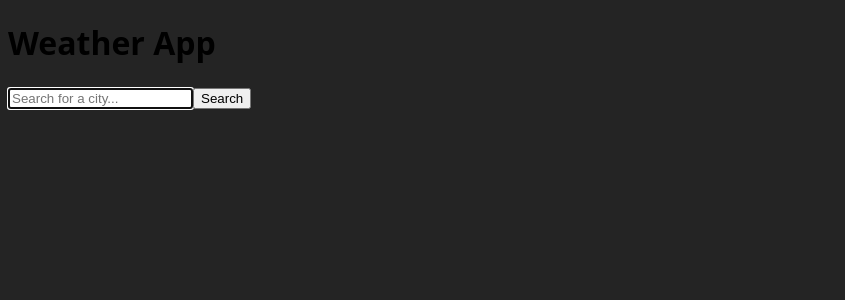
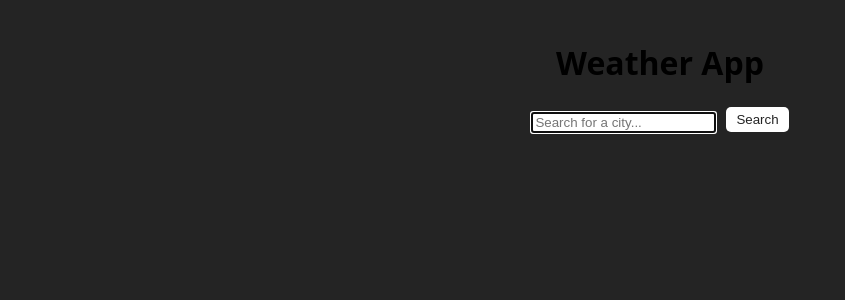
Before and after one commit to davislarson/weatherApp, a Vue app: page / in a window 1280 px wide. Shown: the top 300 px of the page, without its empty margins (0-845 px from the left). Built offline with nearby package versions, Linux system fonts and the light colour scheme.

Commit message:
change between F and C systems of temp measurement

```diff
--- a/src/App.vue
+++ b/src/App.vue
@@ -1,62 +1,63 @@
 <script setup>
-import Today from './components/Today.vue'
-import Search from './components/Search.vue'
-import Hourly from './components/Hourly.vue'
-import Forecast from './components/Forecast.vue'
-import { getTodaysWeather, getForecast } from './api/weatherAPI.js'
-import { onMounted, ref } from 'vue'
+import Today from "./components/Today.vue";
+import Search from "./components/Search.vue";
+import Hourly from "./components/Hourly.vue";
+import Forecast from "./components/Forecast.vue";
+import { getTodaysWeather, getForecast } from "./api/weatherAPI.js";
+import { onMounted, ref } from "vue";
 
-const city = ref('')
-const todaysWeather = ref(null)
-const forecastWeather = ref(null)
-const hourlyForecast = ref([])
-const errorMessage = ref('')
+const city = ref("");
+const todaysWeather = ref(null);
+const forecastWeather = ref(null);
+const hourlyForecast = ref([]);
+const errorMessage = ref("");
+const system = ref("f");
+
+function changeSystem(desiredSystem) {
+	system.value = desiredSystem;
+}
 
 onMounted(async () => {
-  const searchedCity = sessionStorage.getItem('searchedCity')
+	const searchedCity = sessionStorage.getItem("searchedCity");
 	if (searchedCity) {
-    city.value = searchedCity
-    await callAPIs(city.value)
+		city.value = searchedCity;
+		await callAPIs(city.value);
 	}
-})
+});
 
 async function callAPIs(city) {
 	try {
 		// Clear previous error state
-    errorMessage.value = ''
+		errorMessage.value = "";
 
-    // Call the API to get the weather for the searched city
-    todaysWeather.value = await getTodaysWeather(city)
+		// Call the API to get the weather data for the searched city
+		const weatherData = await getForecast(city);
 
-    console.log(todaysWeather.value)
+		todaysWeather.value = weatherData;
+		forecastWeather.value = weatherData;
 
-    // Call the API to get the forecast for the searched city
-    forecastWeather.value = await getForecast(city)
-
-    console.log(forecastWeather.value)
+		console.log(forecastWeather.value);
 
 		// Set the hourly forecast to the first day of the forecast for now
-    hourlyForecast.value = forecastWeather.value.forecast.forecastday[0].hour
-  }
-  catch (error) {
-    console.error('Error fetching forecast data:', error)
+		hourlyForecast.value = forecastWeather.value.forecast.forecastday[0].hour;
+	} catch (error) {
+		console.error("Error fetching forecast data:", error);
 		// Use your own logic to determine the specific error message.
-    errorMessage.value = 'City not found'
+		errorMessage.value = "City not found";
 
 		// Optionally, clear data to avoid displaying stale results:
-    todaysWeather.value = null
-    forecastWeather.value = null
-    hourlyForecast.value = []
+		todaysWeather.value = null;
+		forecastWeather.value = null;
+		hourlyForecast.value = [];
 	}
 }
 
 async function handleSearch(searchedCity) {
 	try {
-    city.value = searchedCity
-    await callAPIs(city.value)
-  }
-  catch (error) {
-    console.error('Error fetching weather data:', error)
+		city.value = searchedCity;
+		await callAPIs(city.value);
+	} catch (error) {
+		console.error("Error fetching weather data:", error);
 	}
 }
 </script>
@@ -65,16 +66,12 @@ async function handleSearch(searchedCity) {
 	<!-- Emitted event of 'search' -->
 	<Search @search="handleSearch" />
 
+	<div class="weatherContainer">
 		<!-- Show weather components when no error -->
 		<div v-if="todaysWeather && forecastWeather">
-    <Today
-      v-if="todaysWeather"
-      :weather="todaysWeather"
-    />
+			<Today v-if="todaysWeather" :weather="todaysWeather" @change-system="changeSystem" />
 
-    <Hourly
-      :hourlyForecast="hourlyForecast"
-    />
+			<Hourly :hourlyForecast="hourlyForecast" :system="system" />
 
 			<!-- The @ will take in an event passed from forecast day.
       The user chooses a day they want to see the hourly for.
@@ -83,9 +80,11 @@ async function handleSearch(searchedCity) {
 				v-if="forecastWeather"
 				:forecast="forecastWeather"
 				@new-day-hourly="hourlyForecast = $event"
+				:system="system"
 			/>
 		</div>
 
 		<!-- Conditionally display error message -->
 		<div v-else-if="errorMessage" class="error">{{ errorMessage }}</div>
+	</div>
 </template>
--- a/src/components/Forecast.vue
+++ b/src/components/Forecast.vue
@@ -7,6 +7,10 @@ const props = defineProps({
 		type: Object,
 		required: true,
 	},
+   system: {
+      type: String,
+      required: true,
+   },
 });
 const emit = defineEmits(["newDayHourly"]);
 const selectedDay = ref(0);
@@ -26,6 +30,7 @@ function handleNewDayHourly(value, index) {
             class="forecast-day"
             :day="day"
             :class="(index === selectedDay) ? 'selected' : ''"
+            :system="system"
             @newDayHourly="value => handleNewDayHourly(value, index)" />
 		</template>
 	</div>
--- a/src/components/ForecastDay.vue
+++ b/src/components/ForecastDay.vue
@@ -5,6 +5,9 @@ const props = defineProps({
 	day: {
 		type: Object,
 		required: true,
+	},
+	system: {
+		type: String
 	},
 });
 const emit = defineEmits(["newDayHourly"]);
@@ -27,8 +30,14 @@ const dayOfWeek = computed(() => {
 		<p>{{ dayOfWeek }}</p>
 		<img :src="day.day.condition.icon" :alt="`Weather icon for ${day.day.condition.text} weather`" />
 		<p class="forecast-temp">
-			<span class="max-temp">{{ Math.round(day.day.maxtemp_f) }}°</span>
-			<span class="min-temp">{{ Math.round(day.day.mintemp_f) }}°</span>
+			<span class="max-temp">{{ Math.round(day.day['maxtemp_' + system]) }}°</span>
+			<span class="min-temp">{{ Math.round(day.day['mintemp_' + system]) }}°</span>
 		</p>
 	</div>
 </template>
+
+<style scoped>
+.selected {
+  background-color: rgb(68, 67, 67);
+}
+</style>
--- a/src/components/Hour.vue
+++ b/src/components/Hour.vue
@@ -5,7 +5,10 @@ const props = defineProps({
   hourData: {
     type: Object,
     required: true
-  }
+  },
+   system: {
+      type: String
+   }
 });
 
   const hourOnly = computed(() => {
@@ -25,7 +28,7 @@ const props = defineProps({
          <p>{{ hourOnly }}</p>
          <img :src="hourData.condition.icon" :alt="`Weather icon for ${hourData.condition.text} weather`" />
          <p class="forecast-temp">
-            <span class="max-temp">{{ Math.round(hourData.temp_f) }}°</span>
+            <span class="max-temp">{{ Math.round(hourData['temp_' + system]) }}°</span>
          </p>
       </div>
    </div>
--- a/src/components/Hourly.vue
+++ b/src/components/Hourly.vue
@@ -6,9 +6,10 @@ const props = defineProps({
 		type: Array,
 		required: true,
 	},
+	system: {
+		type: String
+	}
 });
-
-console.log(props.hourlyForecast);
 
 const dayOfWeek = computed(() => {
 	const localTimeISO = props.hourlyForecast[0].time.replace(" ", "T");
@@ -29,7 +30,7 @@ const currentHour = new Date().getHours();
 
 		<div class="hourly">
 			<template v-for="(hour, index) in hourlyForecast" :key="index">
-				<Hour v-if="currentHour <= index" :hourData="hour" />
+				<Hour v-if="currentHour <= index" :hourData="hour" :system="system"/>
 			</template>
 		</div>
 	</div>
--- a/src/components/Search.vue
+++ b/src/components/Search.vue
@@ -42,11 +42,13 @@ function searchCity() {
 <div class="search">
    <h1>Weather App</h1>
    <p v-if="error" class="error">{{ error }}</p>
+   <div class="searchBar">
+      <label class="searchLabel">
+         <input ref="inputRef" type="text" v-model="search" placeholder="Search for a city..." @keyup.enter="searchCity"/>
+      </label>
+      <button class="searchButton" @click="searchCity">
+         Search
+      </button>
+   </div>
 </div>
-	<label>
-		<input ref="inputRef" type="text" v-model="search" placeholder="Search for a city..." @keyup.enter="searchCity"/>
-	</label>
-   <button @click="searchCity">
-      Search
-   </button>
 </template>
--- a/src/components/Today.vue
+++ b/src/components/Today.vue
@@ -1,5 +1,5 @@
 <script setup>
-import { computed } from "vue";
+import { computed, ref, defineEmits } from "vue";
 
 const props = defineProps({
 	weather: {
@@ -7,6 +7,17 @@ const props = defineProps({
 		required: true,
 	},
 });
+const emit = defineEmits(["changeSystem"]);
+const currentSystem = ref("f");
+
+function changeSystem(system) {
+	if (currentSystem.value === system) {
+		return;
+	}
+	currentSystem.value = system;
+
+	emit("changeSystem", system);
+}
 
 const timeOnly = computed(() => {
 	return props.weather.location.localtime.split(" ")[1];
@@ -23,6 +34,7 @@ const dayOfWeek = computed(() => {
 	<div class="today">
 		<div class="today-city">
 			<h2>{{ weather.location.name }}</h2>
+			<h4>Currently</h4>
 		</div>
 		<div class="today-quick-items">
 			<img
@@ -31,7 +43,11 @@ const dayOfWeek = computed(() => {
 			/>
 
 			<div class="today-temp">
-				<h3>{{ Math.round(weather.current.temp_f) }} °F | °C</h3>
+				<h3>{{ Math.round(weather.current['temp_' + currentSystem]) }}
+					<span class="smallText" :class="currentSystem === 'f' ? '':'notSelected'" @click="changeSystem('f')">°F</span>
+					<span class="smallText">|</span>
+					<span class="smallText" :class="currentSystem === 'c' ? '':'notSelected'" @click="changeSystem('c')">°C</span>
+				</h3>
 			</div>
 
 			<div class="today-percents">
@@ -48,7 +64,9 @@ const dayOfWeek = computed(() => {
 					<span class="label">Wind:</span> <span class="value">{{ weather.current.wind_mph }} mph</span>
 				</p>
 				<p>
-					<span class="label">Feels Like:</span> <span class="value">{{ weather.current.feelslike_f }} °F</span>
+					<span class="label">Feels Like:</span> <span class="value">
+						{{ weather.current['feelslike_' + currentSystem] }} °F
+					</span>
 				</p>
 			</div>
 			<div class="today-description">
@@ -71,4 +89,7 @@ const dayOfWeek = computed(() => {
 	width: 80px; /* adjust the width to suit your design */
 	font-weight: bold;
 }
+.notSelected {
+	color: rgb(130, 129, 129);
+}
 </style>
--- a/src/style.css
+++ b/src/style.css
@@ -7,13 +7,51 @@
   background-color: #242424;
 }
 
+.weatherContainer {
+  display: flex;
+  flex-direction: column;
+  justify-content: center;
+  align-items: center;
+  width: 100%;
+  height: 100%;
+}
+
+/* Search */
+.search {
+  display: flex;
+  flex-direction: column;
+  justify-content: center;
+  align-items: center;
+  width: 100%;
+  margin: 20px;
+}
+.searchBar {
+  display: flex;
+  flex-direction: row;
+  justify-content: center;
+  align-items: center;
+  width: 100%;
+}
+.searchLabel {
+  font-size: 20px;
+  color: #ffff;
+  margin-right: 10px;
+}
+.searchButton {
+  background-color: #ffff;
+  color: #242424;
+  border: none;
+  border-radius: 5px;
+  padding: 5px 10px;
+  cursor: pointer;
+}
+
 /* Today Section */
 .today{
   margin: 20px;
   border: #ffff solid 1px;
   padding: 10px;
 }
-
 .today-quick-items {
   display: flex;
   flex-direction: row;
@@ -26,7 +64,7 @@
 }
 .today-percents {
   align-items: left;
-  color: cadetblue;
+  color: rgb(130, 129, 129);
   font-size: 10px;
 }
 .today-percents p {
@@ -37,6 +75,11 @@
 }
 .today-description p {
   margin: 0;
+}
+.smallText {
+  font-size: small;
+  cursor: pointer;
+  margin: 0 2px;
 }
 
 
@@ -76,12 +119,8 @@
 .forecast-temp .min-temp {
   color: #989292;
 }
-.selected {
-  background-color: #413f3f;
-}
 
 /* Hourly */
-
 .hourly-section {
   display: flex;
   flex-direction: column;
```
Lines whose indentation alone changed are shown as unchanged.
